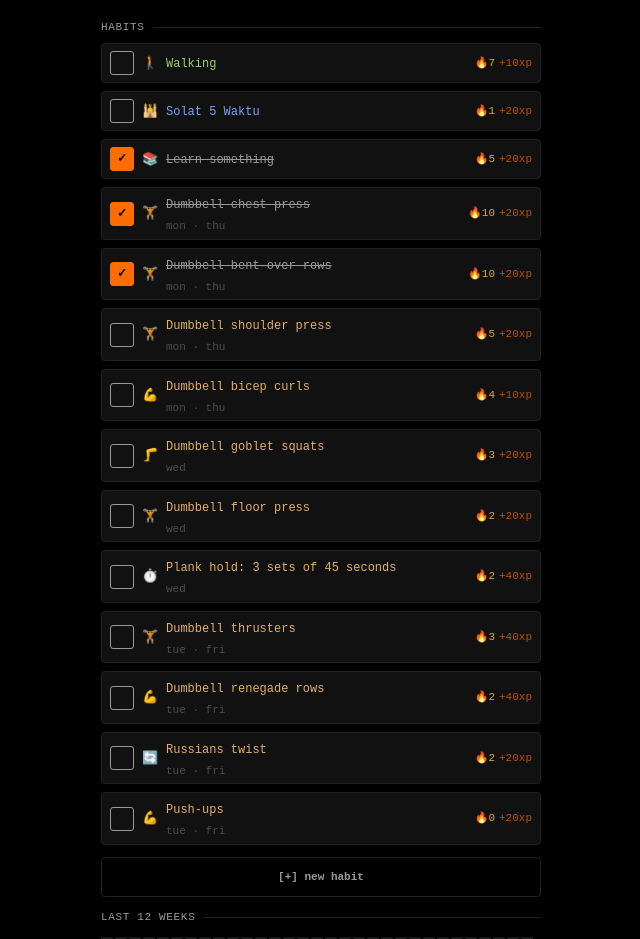
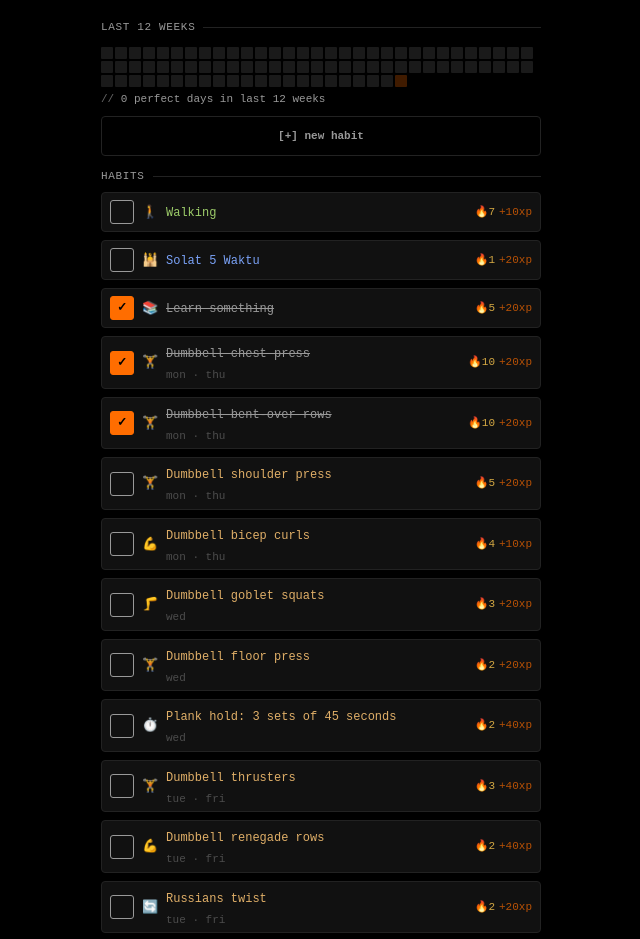
Before and after one commit to yaffalhakim1/habit-terminal, a React (Vite) app: page / in a window 1280 px wide. Shown: the part 173-1112 px from the top of the page, without its empty margins (319-959 px from the left). Built offline with nearby package versions, Linux system fonts and the light colour scheme.

Commit message:
fix: reorder layout — heatmap + add button on top, habit list below, fix modal button spacing

```diff
--- a/public/sw.js
+++ b/public/sw.js
@@ -1,4 +1,4 @@
-const CACHE = "term-habits-v3";
+const CACHE = "term-habits-v4";
 const ASSETS = ["/habit-terminal/"];
 
 self.addEventListener("install", (e) => {
--- a/src/components/HabitsPage.tsx
+++ b/src/components/HabitsPage.tsx
@@ -30,6 +30,18 @@ export default function HabitsPage({ habits, history, player, onToggle, onEdit,
       <StatsBar player={player} habits={habits} history={history} />
 
       <div className="sectionlabel">
+        <span className="sectionlabel-text">last 12 weeks</span>
+        <span className="sectionlabel-line" />
+      </div>
+      <Heatmap habits={habits} history={history} />
+
+      <button className="addform-btn addform-btn-secondary" style={{ width: "100%" }} onClick={() => setShowAdd(!showAdd)}>
+        {showAdd ? "[-] close" : "[+] new habit"}
+      </button>
+
+      <AddHabit open={showAdd} onClose={() => setShowAdd(false)} onAdd={onAddHabit} />
+
+      <div className="sectionlabel">
         <span className="sectionlabel-text">habits</span>
         <span className="sectionlabel-line" />
       </div>
@@ -49,18 +61,7 @@ export default function HabitsPage({ habits, history, player, onToggle, onEdit,
         ))}
       </div>
 
-      <button className="addform-btn addform-btn-secondary" style={{ width: "100%", marginTop: "0.5rem" }} onClick={() => setShowAdd(!showAdd)}>
-        {showAdd ? "[-] close" : "[+] new habit"}
-      </button>
-
-      <AddHabit open={showAdd} onClose={() => setShowAdd(false)} onAdd={onAddHabit} />
       <EditHabit habit={editing} onClose={() => setEditing(null)} onSave={onEdit} onDelete={onDelete} />
-
-      <div className="sectionlabel">
-        <span className="sectionlabel-text">last 12 weeks</span>
-        <span className="sectionlabel-line" />
-      </div>
-      <Heatmap habits={habits} history={history} />
     </>
   );
 }
--- a/src/theme.css
+++ b/src/theme.css
@@ -448,8 +448,8 @@ input, select { font-family: inherit; }
 
 .addform-actions { display: flex; flex-direction: column; gap: var(--sp-sm); margin-top: var(--sp-md); }
 
-.edit-dialog-actions { display: flex; flex-direction: column; gap: var(--sp-sm); margin-top: var(--sp-lg); }
-.edit-dialog-row { display: flex; gap: var(--sp-sm); }
+.edit-dialog-actions { display: flex; flex-direction: column; gap: var(--sp-md); margin-top: var(--sp-xl); }
+.edit-dialog-row { display: flex; gap: var(--sp-md); }
 
 /* ── Modal ────────────────────────────────────────── */
 .modal-overlay {
```
